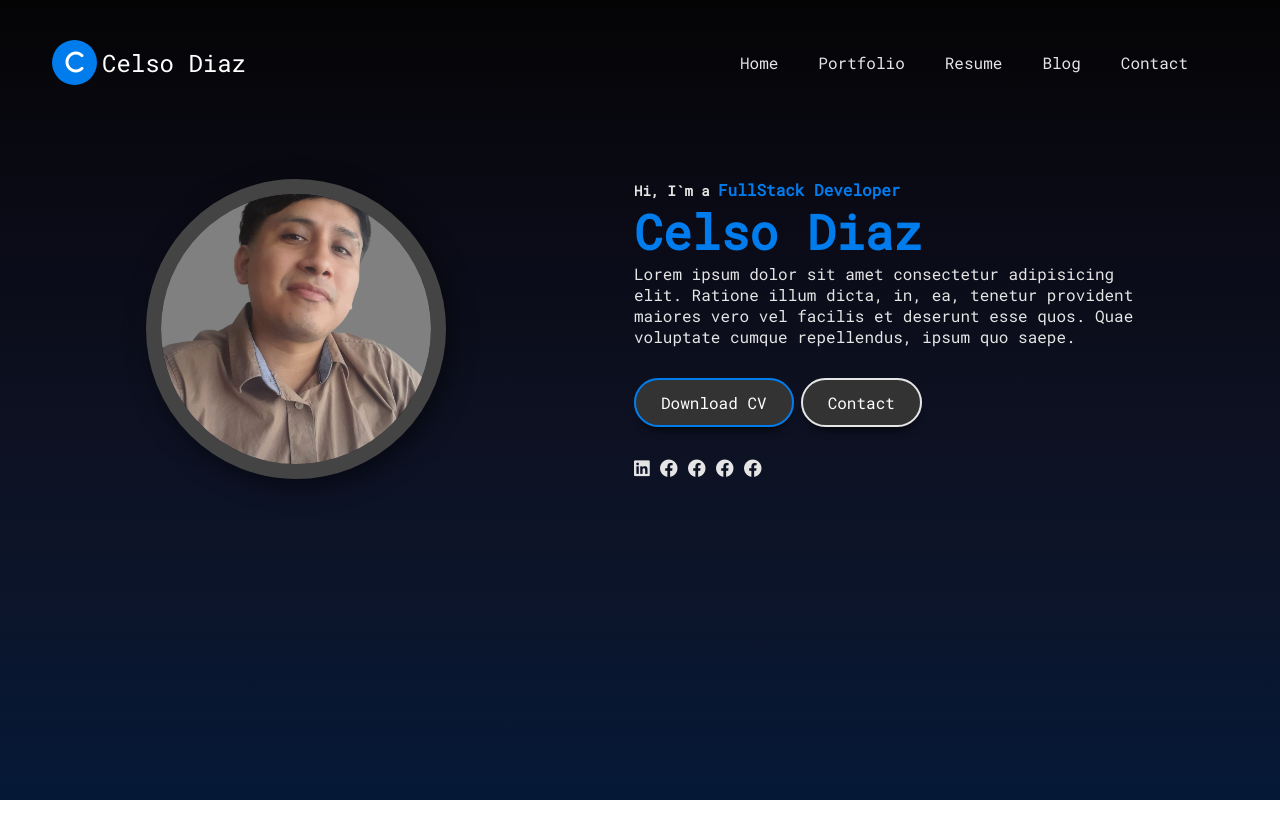
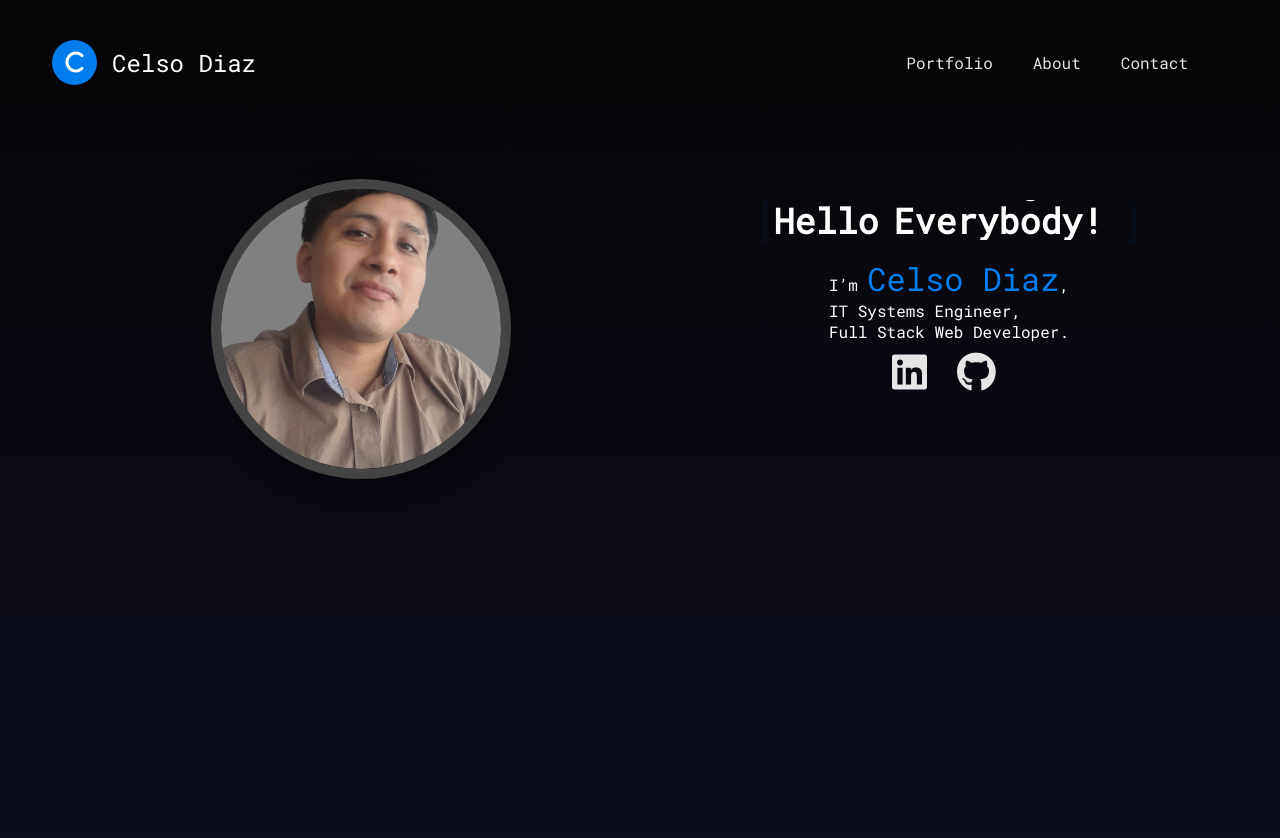
Before and after one commit to celsodiaz/react-portfolio, a React (Vite) app: page / in a window 1280 px wide. Shown: the top 838 px of the page. Before the commit the page ends 800 px from the top, so only its background shows below. Built offline with nearby package versions, Linux system fonts and the light colour scheme.

Commit message:
Create components

```diff
--- a/index.html
+++ b/index.html
@@ -5,7 +5,7 @@
   <meta charset="UTF-8" />
   <link rel="icon" type="image/png" href="/icon-portfolio.png" />
   <meta name="viewport" content="width=device-width, initial-scale=1.0" />
-  <title>Portfolio - Celso</title>
+  <title>Celso Diaz | Blog</title>
   <meta name="description"
     content="Portfolio de trabajo donde se encuentran los proyectos más destacados que he realizado y los éxitos que he acumulado durante mi carrera profesional." />
   <meta property="og:title" content="Portfolio Celso - Systems Engineer">
--- a/package.json
+++ b/package.json
@@ -14,7 +14,8 @@
     "@emotion/react": "^11.11.1",
     "@emotion/styled": "^11.11.0",
     "react": "^18.2.0",
-    "react-dom": "^18.2.0"
+    "react-dom": "^18.2.0",
+    "react-icons": "^4.11.0"
   },
   "devDependencies": {
     "@types/react": "^18.2.15",
--- a/src/App.css
+++ b/src/App.css
@@ -7,19 +7,10 @@
   text-decoration: none;
 }
 
-/* body {
-  /* height: 100%;
-  background-attachment: fixed;
-  color: hsl(0, 0%, 93%); */
-/* max-width: 400px; */
-/* padding: 1rem; */
-/* margin: 0; */
-/* overflow: hidden; */
-/* } */
 .hero-header {
   width: 100%;
   height: 100%;
-  min-height: 100vh;
+  min-height: 240vh;
   background-image: linear-gradient(
     to bottom,
     #040405,
@@ -28,7 +19,6 @@
     #0c152b,
     #051937
   );
-  /* background: #222; */
 }
 .wrapper {
   width: 1280px;
@@ -49,6 +39,7 @@ header {
   display: inline-flex;
   justify-content: center;
   align-items: center;
+  gap: 10px;
 }
 
 .logo i {
@@ -115,7 +106,7 @@ nav .navlinks li a {
   height: 300px;
   border-radius: 50%;
   overflow: hidden;
-  border: 15px solid #444;
+  border: 10px solid #444;
   box-shadow: 5px 7px 25px rgba(0, 0, 0, 0.5);
   display: flex;
   justify-content: center;
@@ -139,6 +130,9 @@ nav .navlinks li a {
   max-width: 500px;
   display: flex;
   flex-direction: column;
+  align-items: center;
+  color: white;
+  font-size: medium;
 }
 
 .hero-text h5 {
@@ -155,8 +149,9 @@ nav .navlinks li a {
   color: #007ced;
   font-size: 3rem;
 }
-.hero-text p {
-  color: #e5e5e5;
+.hero-text .text p span {
+  color: #007ced;
+  font-size: 2rem;
 }
 
 .btn-group {
@@ -181,14 +176,17 @@ nav .navlinks li a {
 
 .hero-text .social i {
   color: #e5e5e5;
-  font-size: 18px;
+  font-size: 40px;
   margin-right: 10px;
   transition: 0.5s;
+}
+.hero-text .social {
+  margin: 10px;
 }
 
 .hero-text .social i:hover {
   color: #007ced;
-  transform: rotate(360deg);
+  transform: rotateY(360deg);
 }
 
 /*responsive*/
@@ -244,7 +242,7 @@ nav .navlinks li a {
 @media (max-width: 768px) {
   .container {
     flex-direction: column;
-    padding-top: 2rem;
+    padding-top: 7rem;
   }
   .hero-text {
     padding: 40px 0px;
--- a/src/App.jsx
+++ b/src/App.jsx
@@ -1,93 +1,13 @@
-// import Header from "./components/Header";
 import "./App.css";
-import hero from "../public/hero.jpg";
-import { useState } from "react";
+import Header from "./components/Header";
+import Welcome from "./components/Welcome";
 
 function App() {
-  const [isMenuOpen, setIsMenuOpen] = useState(false);
-  const toggleMenu = () => {
-    setIsMenuOpen(!isMenuOpen);
-  };
   return (
     <div className="hero-header">
       <div className="wrapper">
-        <header>
-          <div className="logo">
-            <i className="fa-solid fa-c"></i>
-            <div className="logo-text">Celso Diaz</div>
-          </div>
-          <nav>
-            <div
-              className={`togglebtn ${isMenuOpen ? "click" : ""}`}
-              onClick={toggleMenu}
-            >
-              <span></span>
-              <span></span>
-              <span></span>
-            </div>
-            <ul className={`navlinks ${isMenuOpen ? "open" : ""}`}>
-              <li>
-                <a href="#">Home</a>
-              </li>
-              <li>
-                <a href="#">Portfolio</a>
-              </li>
-              <li>
-                <a href="#">Resume</a>
-              </li>
-              <li>
-                <a href="#">Blog</a>
-              </li>
-              <li>
-                <a href="#">Contact</a>
-              </li>
-            </ul>
-          </nav>
-        </header>
-        <div className="container">
-          <div className="hero-pic">
-            <img src={hero} alt="profile" />
-          </div>
-          <div className="hero-text">
-            <h5>
-              Hi, I`m a <span className="">FullStack Developer</span>
-            </h5>
-            <h1>Celso Diaz</h1>
-            <p>
-              Lorem ipsum dolor sit amet consectetur adipisicing elit. Ratione
-              illum dicta, in, ea, tenetur provident maiores vero vel facilis et
-              deserunt esse quos. Quae voluptate cumque repellendus, ipsum quo
-              saepe.
-            </p>
-
-            <div className="btn-group">
-              <a href="#" className="btn active">
-                Download CV
-              </a>
-              <a href="#" className="btn">
-                Contact
-              </a>
-            </div>
-
-            <div className="social">
-              <a href="">
-                <i className="fa-brands fa-linkedin"></i>
-              </a>
-              <a href="">
-                <i className="fa-brands fa-facebook"></i>
-              </a>
-              <a href="">
-                <i className="fa-brands fa-facebook"></i>
-              </a>
-              <a href="">
-                <i className="fa-brands fa-facebook"></i>
-              </a>
-              <a href="">
-                <i className="fa-brands fa-facebook"></i>
-              </a>
-            </div>
-          </div>
-        </div>
+        <Header />
+        <Welcome />
       </div>
     </div>
   );
--- a/src/components/Header.jsx
+++ b/src/components/Header.jsx
@@ -1,33 +1,38 @@
-import styled from "@emotion/styled";
-
-const Container = styled.header`
-  width: 100%;
-  height: 3em;
-  /* position: fixed; */
-  top: 0;
-  background-color: cyan;
-  align-items: center;
-`;
-
-const SectionContainer = styled.section`
-  display: flex;
-  /* justify-content: space-between; */
-  margin: 0 auto;
-  /* align-items: center; */
-`;
+import { useState } from "react";
 
 const Header = () => {
+  const [isMenuOpen, setIsMenuOpen] = useState(false);
+  const toggleMenu = () => {
+    setIsMenuOpen(!isMenuOpen);
+  };
   return (
-    <Container>
-      <SectionContainer>
-        <div>LOGO</div>
-        <div>
-          <a href="#about">Experiencia</a>
-          <a href="#proyectos">Proyectos</a>
-          <a href="#contacted">Contact me</a>
+    <header>
+      <div className="logo">
+        <i className="fa-solid fa-c"></i>
+        <div className="logo-text">Celso Diaz</div>
+      </div>
+      <nav>
+        <div
+          className={`togglebtn ${isMenuOpen ? "click" : ""}`}
+          onClick={toggleMenu}
+        >
+          <span></span>
+          <span></span>
+          <span></span>
         </div>
-      </SectionContainer>
-    </Container>
+        <ul className={`navlinks ${isMenuOpen ? "open" : ""}`}>
+          <li>
+            <a href="#">Portfolio</a>
+          </li>
+          <li>
+            <a href="#">About</a>
+          </li>
+          <li>
+            <a href="#">Contact</a>
+          </li>
+        </ul>
+      </nav>
+    </header>
   );
 };
 
--- /dev/null
+++ b/src/components/Message.jsx
@@ -0,0 +1,127 @@
+import { keyframes } from "@emotion/react";
+import styled from "@emotion/styled";
+
+// Define keyframes
+const opacityKeyframes = keyframes`
+  0%, 100% {
+    opacity: 0;
+  }
+  50% {
+    opacity: 1;
+  }
+`;
+
+const changeKeyframes = keyframes`
+  0%, 12.66%, 100% {
+    transform: translate3d(0, 0, 0);
+  }
+  16.66%, 29.32% {
+    transform: translate3d(0, -25%, 0);
+  }
+  33.32%, 45.98% {
+    transform: translate3d(0, -50%, 0);
+  }
+  49.98%, 62.64% {
+    transform: translate3d(0, -75%, 0);
+  }
+  66.64%, 79.3% {
+    transform: translate3d(0, -50%, 0);
+  }
+  83.3%, 95.96% {
+    transform: translate3d(0, -25%, 0);
+  }
+`;
+
+// Define styled components with keyframes
+const ContentAnimation = styled.div`
+  position: absolute;
+  top: 200px;
+  height: 160px;
+  overflow: hidden;
+  font-family: "Lato", sans-serif;
+  font-size: 35px;
+  line-height: 40px;
+  color: white;
+`;
+
+const ContentContainer = styled.div`
+  font-weight: 600;
+  overflow: hidden;
+  height: 40px;
+  padding: 0 20px;
+
+  &:before {
+    content: "[";
+    left: 0;
+  }
+
+  &:after {
+    content: "]";
+    position: absolute;
+    right: 0;
+  }
+
+  &:after,
+  &:before {
+    position: absolute;
+    top: 0;
+    color: #007ced;
+    font-size: 42px;
+    line-height: 40px;
+    animation: ${opacityKeyframes} 2s infinite;
+  }
+
+  .content-animation__container__text {
+    display: inline;
+    float: left;
+    margin: 0;
+  }
+
+  .content-animation__container__list {
+    margin-top: 0;
+    padding-left: 110px;
+    text-align: left;
+    list-style: none;
+    animation: ${changeKeyframes} 10s infinite;
+
+    .content-animation__container__list__item {
+      line-height: 40px;
+      margin: 0;
+      padding-left: 10px;
+    }
+  }
+`;
+
+const Text = styled.p`
+  padding-right: 30px;
+`;
+const List = styled.ul``;
+const ListItem = styled.li``;
+
+const Message = () => {
+  return (
+    <>
+      <ContentAnimation>
+        <ContentContainer>
+          <Text className="content-animation__container__text">Hello</Text>
+          <List className="content-animation__container__list">
+            <ListItem className="content-animation__container__list__item">
+              World!
+            </ListItem>
+            <ListItem className="content-animation__container__list__item">
+              Users!
+            </ListItem>
+            <ListItem className="content-animation__container__list__item">
+              Colleagues!
+            </ListItem>
+            <ListItem className="content-animation__container__list__item">
+              Everybody!
+            </ListItem>
+          </List>
+        </ContentContainer>
+      </ContentAnimation>
+    </>
+  );
+};
+
+export default Message;
--- /dev/null
+++ b/src/components/Welcome.jsx
@@ -0,0 +1,58 @@
+import styled from "@emotion/styled";
+import hero from "/public/hero.jpg";
+import Message from "./Message";
+
+const CustomLink = styled.div`
+  display: flex;
+  justify-content: center;
+  gap: 20px;
+`;
+
+const Welcome = () => {
+  return (
+    <section className="container">
+      <div className="hero-pic">
+        <img src={hero} alt="profile" />
+      </div>
+      <div className="hero-text">
+        <Message />
+        <div className="text">
+          <p>
+            I’m <span>Celso Diaz</span>,
+            <br />
+            IT Systems Engineer,
+            <br />
+            Full Stack Web Developer.
+          </p>
+        </div>
+        {/* <div className="btn-group">
+        <a
+          href="../public/Celso-Diaz-cv.pdf"
+          className="btn active"
+          download
+        >
+          Download CV
+        </a>
+        <a
+          href="https://www.linkedin.com/in/celsodiaz8/"
+          className="btn"
+          target="blank"
+        >
+          Contact
+        </a>
+      </div> */}
+
+        <CustomLink className="social">
+          <a href="https://www.linkedin.com/in/celsodiaz8/">
+            <i className="fa-brands fa-linkedin"></i>
+          </a>
+          <a href="https://github.com/celsodiaz">
+            <i className="fa-brands fa-github"></i>
+          </a>
+        </CustomLink>
+      </div>
+    </section>
+  );
+};
+
+export default Welcome;
```
Also changed, not shown: src/components/Card.jsx (added, +54 -0 lines), src/components/Projects.jsx (added, +21 -0 lines), 2 other files (tests, documents, lock files or other folders).
